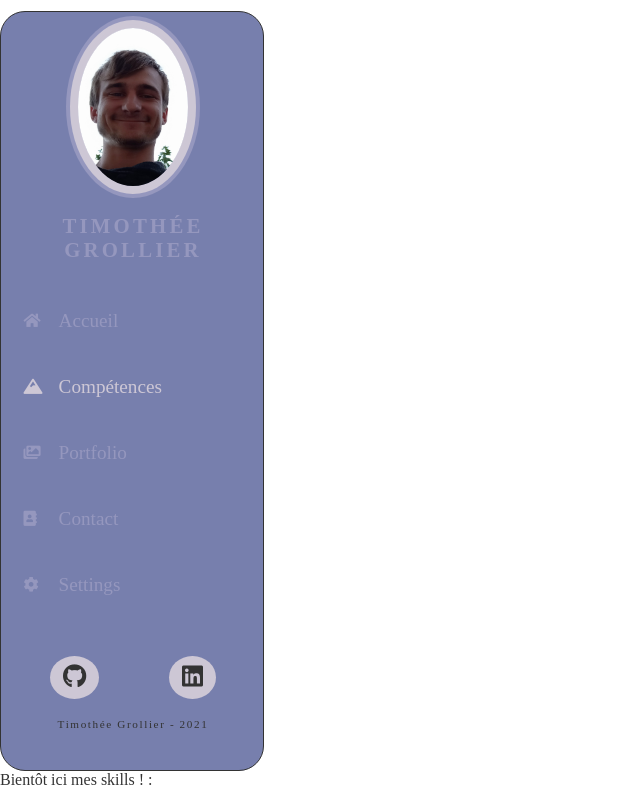
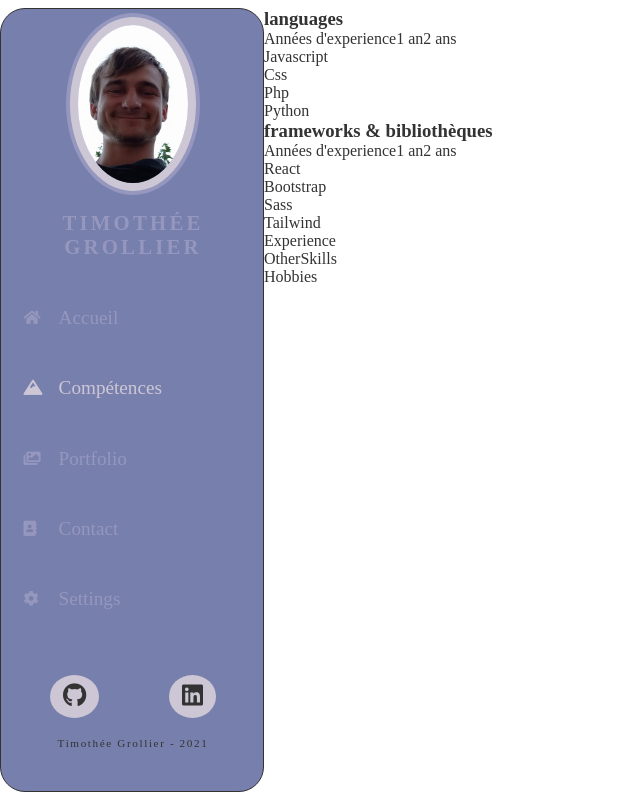
Before and after one commit to timotheegrollier/Portfolio, a React (Create React App) app: page /competences in a window 1280 px wide. Shown: the whole page, without its empty margins (0-640 px from the left). Built offline with nearby package versions, Linux system fonts and the light colour scheme; a web font is replaced by a local one.

Commit message:
Start SkillsPage & ProgressBar component

```diff
--- /dev/null
+++ b/src/components/knowledges/Experience.js
@@ -0,0 +1,11 @@
+import React from "react";
+
+const Experience = () => {
+  return (
+    <div>
+      <p>Experience</p>
+    </div>
+  );
+};
+
+export default Experience;
--- /dev/null
+++ b/src/components/knowledges/Hobbies.js
@@ -0,0 +1,11 @@
+import React from "react";
+
+const Hobbies = () => {
+  return (
+    <div>
+      <p>Hobbies</p>
+    </div>
+  );
+};
+
+export default Hobbies;
--- /dev/null
+++ b/src/components/knowledges/Languages.js
@@ -0,0 +1,44 @@
+import React, { Component } from "react";
+import ProgressBar from "./ProgressBar";
+
+class componentName extends Component {
+  state = {
+    languages: [
+      { id: 1, value: "Javascript", xp: 1.8 },
+      { id: 2, value: "Css", xp: 2 },
+      { id: 3, value: "Php", xp: 0.7 },
+      { id: 4, value: "Python", xp: 0.4 },
+    ],
+    frameworks: [
+      { id: 1, value: "React", xp: 1.4 },
+      { id: 2, value: "Bootstrap", xp: 2 },
+      { id: 3, value: "Sass", xp: 1.5 },
+      { id: 4, value: "Tailwind", xp: 0.5 },
+    ],
+  };
+
+  render() {
+    // State cache de fonctions rcc
+    // Transform le this.state.languages en languages
+    let { languages, frameworks } = this.state;
+
+    return (
+      <div>
+        <div className="languagesFrameworks">
+          <ProgressBar
+            languages={languages}
+            className="languagesDisplay"
+            title="languages"
+          />
+          <ProgressBar
+            languages={frameworks}
+            className="frameworkDisplay"
+            title="frameworks & bibliothèques"
+          />
+        </div>
+      </div>
+    );
+  }
+}
+
+export default componentName;
--- /dev/null
+++ b/src/components/knowledges/OtherSkills.js
@@ -0,0 +1,11 @@
+import React from "react";
+
+const OtherSkills = () => {
+  return (
+    <div>
+      <p>OtherSkills</p>
+    </div>
+  );
+};
+
+export default OtherSkills;
--- /dev/null
+++ b/src/components/knowledges/ProgressBar.js
@@ -0,0 +1,29 @@
+import React from "react";
+const ProgressBar = (props) => {
+  console.log(props.languages);
+  return (
+    <div className={props.className}>
+      <h3>{props.title}</h3>
+      <div className="years">
+        <span>Années d'experience</span>
+        <span>1 an</span>
+        <span>2 ans</span>
+      </div>
+      <div>
+        {props.languages.map((item) => {
+          let xpYears = 2;
+          let progressBar = (item.xp / xpYears) * 100 + "%";
+
+          return (
+            <div key={item.id} className="languagesList">
+              <li>{item.value}</li>
+              <div className="progressBar" style={{ width: progressBar }}></div>
+            </div>
+          );
+        })}
+      </div>
+    </div>
+  );
+};
+
+export default ProgressBar;
--- a/src/pages/Knowledges.js
+++ b/src/pages/Knowledges.js
@@ -1,11 +1,20 @@
 import React from "react";
+import Experience from "../components/knowledges/Experience";
+import Hobbies from "../components/knowledges/Hobbies";
+import Languages from "../components/knowledges/Languages";
+import OtherSkills from "../components/knowledges/OtherSkills";
 import Navigation from "../components/Navigation";
 
 const Knowledges = () => {
   return (
-    <div>
+    <div className="knowledges">
       <Navigation />
-      Bientôt ici mes skills ! :
+      <div className="knowlegesContent">
+        <Languages />
+        <Experience />
+        <OtherSkills />
+        <Hobbies />
+      </div>
     </div>
   );
 };
--- a/src/styles/_settings.scss
+++ b/src/styles/_settings.scss
@@ -13,7 +13,7 @@ $black: #333;
 
 $borderRadius: 25px;
 $shadow: 0 1px 3px #333;
-$minHeight: 95vh;
+$minHeight: 98vh;
 
 @mixin verticalCenter {
   display: flex;
@@ -35,7 +35,7 @@ body {
   justify-content: center;
   align-items: center;
   @media screen and (max-width: 850px) {
-    padding: 8px;
+    padding: 5px;
     display: block;
   }
 }
@@ -80,7 +80,11 @@ a {
 }
 
 .dark-theme {
-  background: linear-gradient(130deg, rgb(31, 31, 31) 35%, transparent 100%) !important;
+  background: linear-gradient(
+    130deg,
+    rgb(31, 31, 31) 35%,
+    transparent 100%
+  ) !important;
   color: white;
 }
 .dark-theme-nav {
--- a/src/styles/pages/_knowledges.scss
+++ b/src/styles/pages/_knowledges.scss
@@ -0,0 +1,9 @@
+.knowledges {
+  display: flex;
+}
+
+@media screen and (max-width: 850px) {
+  .knowledges {
+    display: block;
+  }
+}
```
